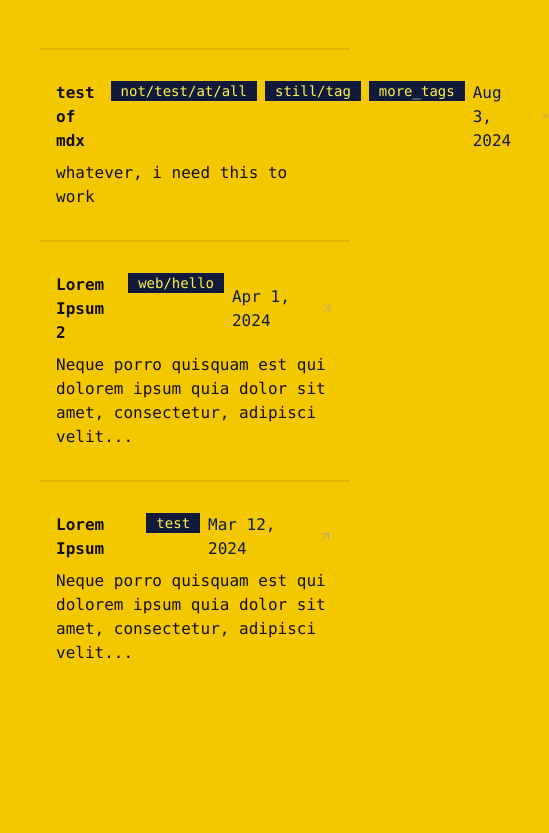
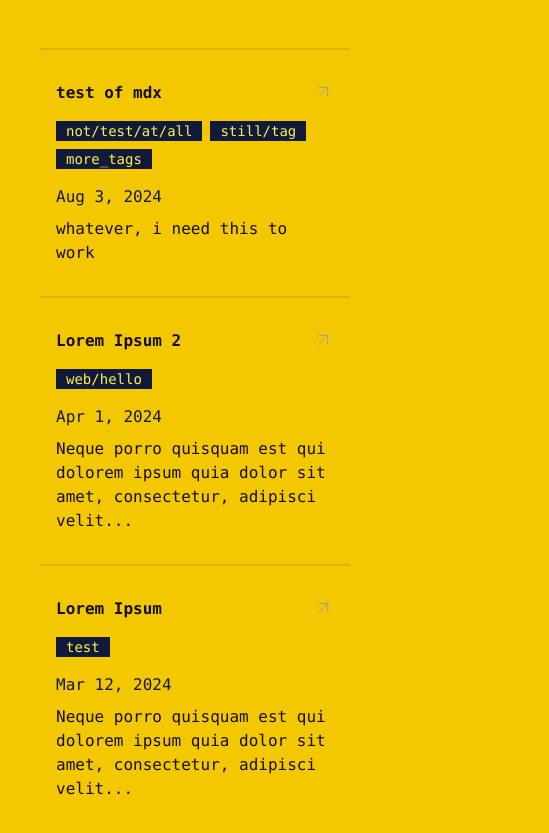
Before and after one commit to raiden076/2024_portfolio, an Astro site: page /projects in a window 390 px wide. Shown: the part 117-950 px from the top of the page, 549 px wide, since content can reach past the window. Before the commit the page ends 844 px from the top, so only its background shows below. Built offline with nearby package versions, Linux system fonts and the light colour scheme; Astro itself is replaced by a stand-in of ours.

Commit message:
project componet update

```diff
--- a/src/components/PostBox.astro
+++ /dev/null
@@ -1,55 +0,0 @@
----
-interface Props {
-  title: string;
-  publishedAt: Date;
-  description?: string;
-  href: string;
-  tags?: string[];
-}
-
-const { title, tags, publishedAt, description, href } = Astro.props;
----
-
-<a
-  class="group flex cursor-pointer flex-col gap-2 p-4"
-  href={`/projects/${href}`}
-  data-astro-prefetch
->
-  <div class="flex w-full justify-between gap-2 flex-row items-center">
-    <div class="flex gap-4">
-      <p class="text-base-content font-semibold">{title}</p>
-      <div class="flex gap-2">
-        {tags?.map((tag) => <span class="badge badge-neutral">{tag}</span>)}
-      </div>
-    </div>
-    <div class="flex flex-row items-center gap-4">
-      <p class="text-neutral">
-        {
-          new Date(publishedAt).toLocaleDateString("en-us", {
-            year: "numeric",
-            month: "short",
-            day: "numeric",
-          })
-        }
-      </p>
-      <svg
-        xmlns="http://www.w3.org/2000/svg"
-        width="22"
-        height="22"
-        viewBox="0 0 24 24"
-        fill="none"
-        stroke="#94a0a9"
-        stroke-linecap="round"
-        stroke-linejoin="round"
-        color="#94a0a9"
-        class="tabler-icon tabler-icon-arrow-up-right transition-none md:transition-all md:duration-300 md:group-hover:translate-x-1"
-      >
-        <>
-          <path d="M17 7l-10 10"></path>
-          <path d="M8 7l9 0l0 9"></path>
-        </>
-      </svg>
-    </div>
-  </div>
-  <p class="">{description}</p>
-</a>
--- /dev/null
+++ b/src/components/ProjectBox.astro
@@ -0,0 +1,74 @@
+---
+interface Props {
+  title: string;
+  publishedAt: Date;
+  description?: string;
+  href: string;
+  tags?: string[];
+}
+
+const { title, tags, publishedAt, description, href } = Astro.props;
+---
+
+<a
+  class="group flex cursor-pointer flex-col gap-2 p-4"
+  href={`/projects/${href}`}
+  data-astro-prefetch
+>
+  <div class="flex-col gap-2">
+    <div class="flex flex-row justify-between">
+      <div class="flex flex-col sm:flex-row justify-between gap-2 items-center">
+        <div class="flex flex-col sm:flex-row gap-4">
+          <p class="text-base-content font-semibold">
+            {title}
+          </p>
+          <div
+            class="flex flex-wrap gap-2 items-center overflow-hidden truncate"
+          >
+            {tags?.map((tag) => <span class="badge badge-neutral">{tag}</span>)}
+          </div>
+        </div>
+        <!-- <div class="flex flex-col sm:flex-row items-center gap-4">
+        </div> -->
+      </div>
+      <div class="flex flex-row gap-2">
+        <p class="text-neutral hidden md:block">
+          {
+            new Date(publishedAt).toLocaleDateString("en-us", {
+              year: "numeric",
+              month: "short",
+              day: "numeric",
+            })
+          }
+        </p>
+        <svg
+          xmlns="http://www.w3.org/2000/svg"
+          width="22"
+          height="22"
+          viewBox="0 0 24 24"
+          fill="none"
+          stroke="#94a0a9"
+          stroke-linecap="round"
+          stroke-linejoin="round"
+          color="#94a0a9"
+          class="tabler-icon tabler-icon-arrow-up-right transition-none md:transition-all md:duration-300 md:group-hover:translate-x-1"
+        >
+          <>
+            <path d="M17 7l-10 10"></path>
+            <path d="M8 7l9 0l0 9"></path>
+          </>
+        </svg>
+      </div>
+    </div>
+    <p class="text-neutral block md:hidden pt-4">
+      {
+        new Date(publishedAt).toLocaleDateString("en-us", {
+          year: "numeric",
+          month: "short",
+          day: "numeric",
+        })
+      }
+    </p>
+  </div>
+  <p class="">{description}</p>
+</a>
--- a/src/pages/projects/index.astro
+++ b/src/pages/projects/index.astro
@@ -1,6 +1,6 @@
 ---
 import Layout from "../../layouts/Layout.astro";
-import PostBox from "../../components/PostBox.astro";
+import ProjectBox from "../../components/ProjectBox.astro";
 import { getCollection } from "astro:content";
 const projects = (await getCollection("projects")).sort(
   (a, b) =>
@@ -15,7 +15,7 @@ const projects = (await getCollection("projects")).sort(
       projects.map((post) => (
         <>
           <div class="divider my-2" />
-          <PostBox
+          <ProjectBox
             title={post.data.title}
             publishedAt={post.data.publishedAt}
             description={post.data.description}
```
